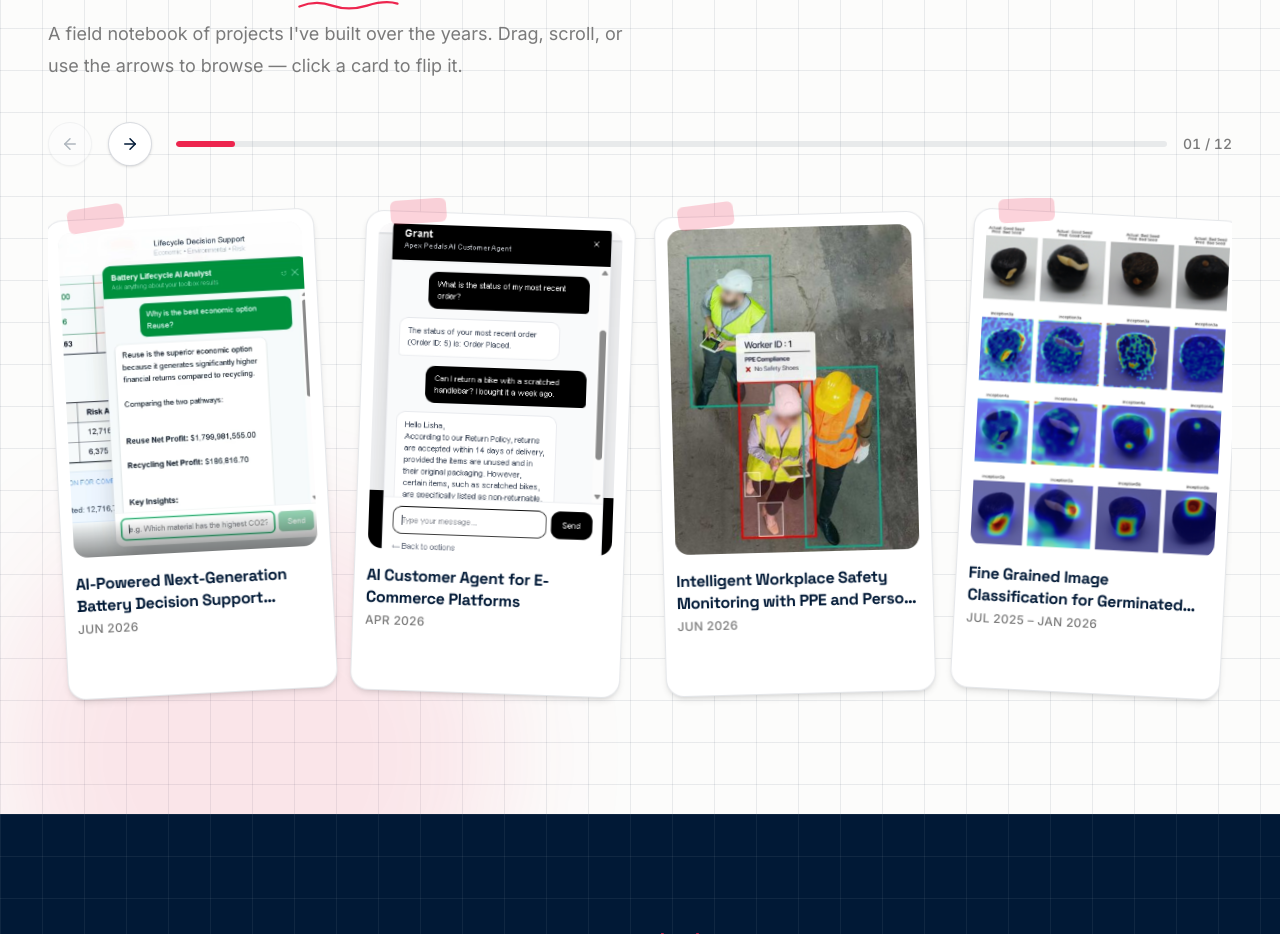
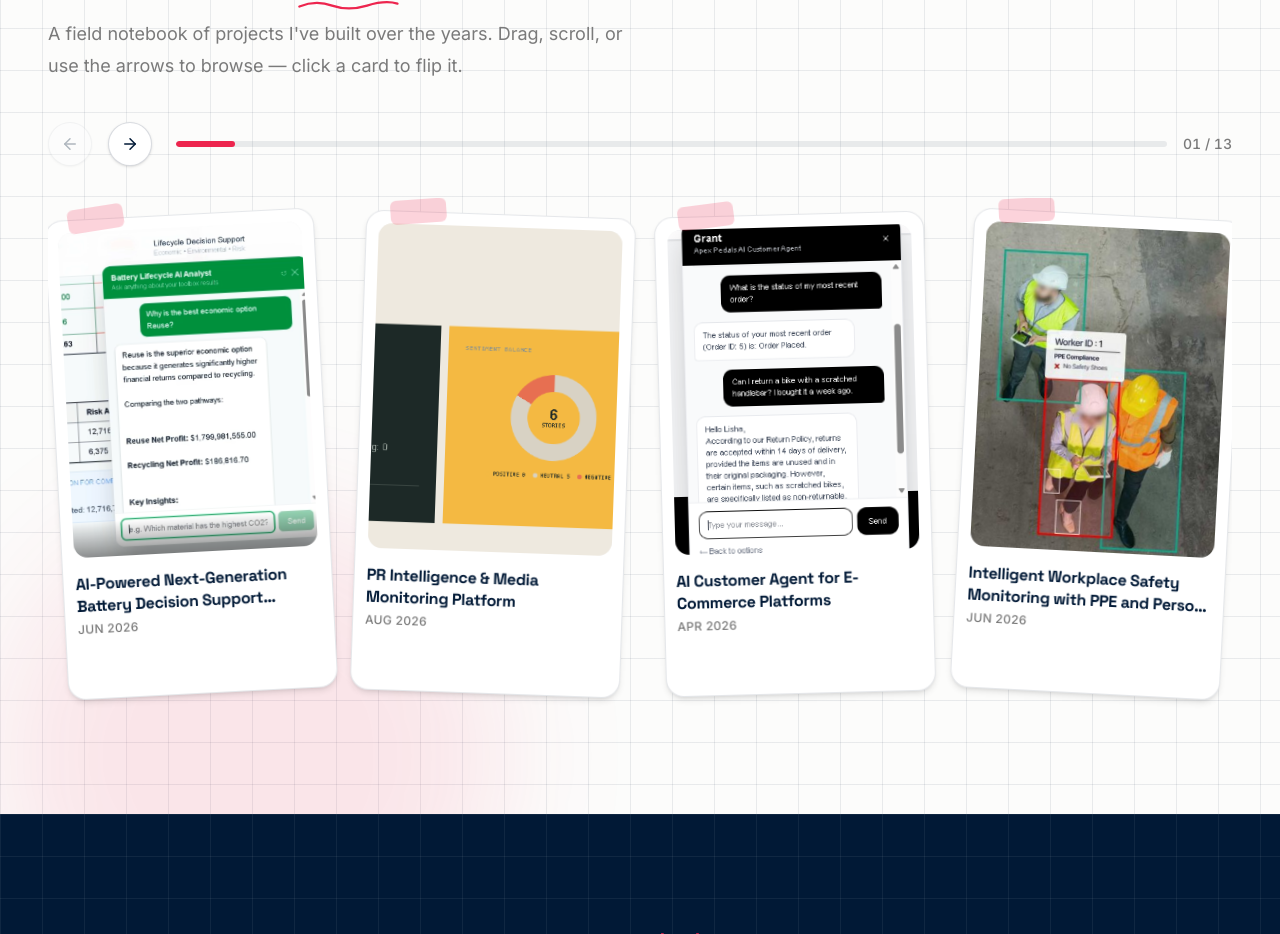
Before and after one commit to anshali15634/Portfolio-Website, a Next.js app in the folder portfolio/: page / in a window 1280 px wide. Shown: the part 3900-4834 px from the top of the page. Built offline with nearby package versions, Linux system fonts and the light colour scheme.

Commit message:
Update project entries with new details and IDs

```diff
--- a/portfolio/src/data/projects.ts
+++ b/portfolio/src/data/projects.ts
@@ -20,6 +20,15 @@ export const projects: Project[] = [
 },
 {
   id: 2,
+  project_name: "PR Intelligence & Media Monitoring Platform",
+  startDate: "Aug 2026",
+  endDate: "Aug 2026",
+  summary: "A full-stack application for monitoring and analyzing media coverage with AI-powered sentiment analysis. PR Intelligence helps track how specific topics are being reported across news outlets, providing sentiment analysis and media intelligence reports. Built using Nextjs, FireCrawl, Google Gemini. Deployed with Render and Vercel.",
+  project_link:"https://github.com/anshali15634/PR-Intelligence-and-Media-Monitoring-Platform",
+  image: "/images/PR-MONITORING.png"
+},
+{
+  id: 3,
   project_name: "AI Customer Agent for E-Commerce Platforms",
   startDate: "Apr 2026",
   endDate: "Apr 2026",
@@ -28,7 +37,7 @@ export const projects: Project[] = [
   image: "/images/bicycle.png"
 },
 {
-  id: 12,
+  id: 4,
   project_name: "Intelligent Workplace Safety Monitoring with PPE and Person Detection",
   startDate: "Jun 2026",
   endDate: "Jun 2026",
@@ -37,7 +46,7 @@ export const projects: Project[] = [
   image: "/images/PPE.png"
 },
 {
-  id: 3,
+  id: 5,
   project_name: "Fine Grained Image Classification for Germinated Seed Quality Estimation",
   startDate: "Jul 2025",
   endDate: "Jan 2026",
@@ -46,7 +55,7 @@ export const projects: Project[] = [
   image: "/images/SEED.png"
 },
 {
-  id: 4,
+  id: 6,
   project_name: "Financial Market Forecasting with Machine Learning and Macroeconomic Indicators",
   startDate: "Jun 22025",
   endDate: "Aug 2025",
@@ -55,7 +64,7 @@ export const projects: Project[] = [
   image: "/images/FINANCE.png"
 },
 {
-  id: 5,
+  id: 7,
   project_name: "Efficient Video Object Segmentation with Intelligent Scissors, CONDENSATION and CNN (Individual Dissertation)",
   startDate: "Sept 2024",
   endDate: "May 2025",
@@ -64,7 +73,7 @@ export const projects: Project[] = [
   image: "/images/dissertation.jpg"
 },
 {
-  id: 6,
+  id: 8,
   project_name: "Autonomous Robotic Systems - Evolving Policy Networks with Genetic Algorithms for Reinforcement Learning",
   startDate: "Sept 2024",
   endDate: "Dec 2024",
@@ -73,7 +82,7 @@ export const projects: Project[] = [
   image: "/images/GAMSM.png"
 },
 {
-  id: 7,
+  id: 9,
   project_name: "Driver Vigilance Detection using the SEEDVIG dataset - Performance Evaluation using AdaBoostM2, LSTM and RNN",
   startDate: "May 2024",
   endDate: "Sept 2024",
@@ -82,7 +91,7 @@ export const projects: Project[] = [
   image: "/images/PAPER.png"
 },
 {
-  id: 8,
+  id: 10,
   project_name: "AI-Powered Educational Tool - MetaCognify",
   startDate: "Jul 2024",
   endDate: "Aug 2024",
@@ -91,16 +100,16 @@ export const projects: Project[] = [
   image: "/images/metacognify.png"
 },
 {
-  id: 9,
+  id: 11,
   project_name: "AI-Powered Website and Mobile App for Stress Detection and Analysis: BrainZen",
-  startDate: "",
-  endDate: "",
+  startDate: "Sept 2023",
+  endDate: "May 2024",
   summary: "Year-long research project at the University of Nottingham classifying stress levels from EEG data using Logistic Regression and RNN models, deployed via a website and mobile app. As Lead Model Engineer, developed and optimized models for compatibility with Muse and Emotiv headsets. Coordinated platform testing to ensure seamless user interaction.",
   project_link:"https://github.com/anshali15634/EEG-Stress-Analysis-using-LR-and-RNN-Models",
   image: "/images/BRAINZEN.jpg"
 },
 {
-  id: 10,
+  id: 12,
   project_name: "Development of an Image Processing Pipeline for Flower Segmentation",
   startDate: "Jan 2024",
   endDate: "May 2024",
@@ -109,10 +118,10 @@ export const projects: Project[] = [
   image: "/images/FLOWER.png"
 },
 {
-  id: 11,
+  id: 13,
   project_name: "Grouping Genetic Algorithm with Controlled Gene Transmission: Java Implementation",
-  startDate: "",
-  endDate: "",
+  startDate: "Feb 2024",
+  endDate: "May 2024",
   summary: "Java implementation of the Grouping Genetic Algorithm with Controlled Gene Transmission (GGA-CGT) for the one-dimensional Bin Packing Problem, built from the original research paper. Developed from scratch for the Artificial Intelligence Methods module at the University of Nottingham. Tested on a smaller dataset, successfully replicating the expected results.",
   project_link:"https://github.com/anshali15634/GGA-CGT-Java-Implementation",
   image: "/images/GGACGT.png"
```
